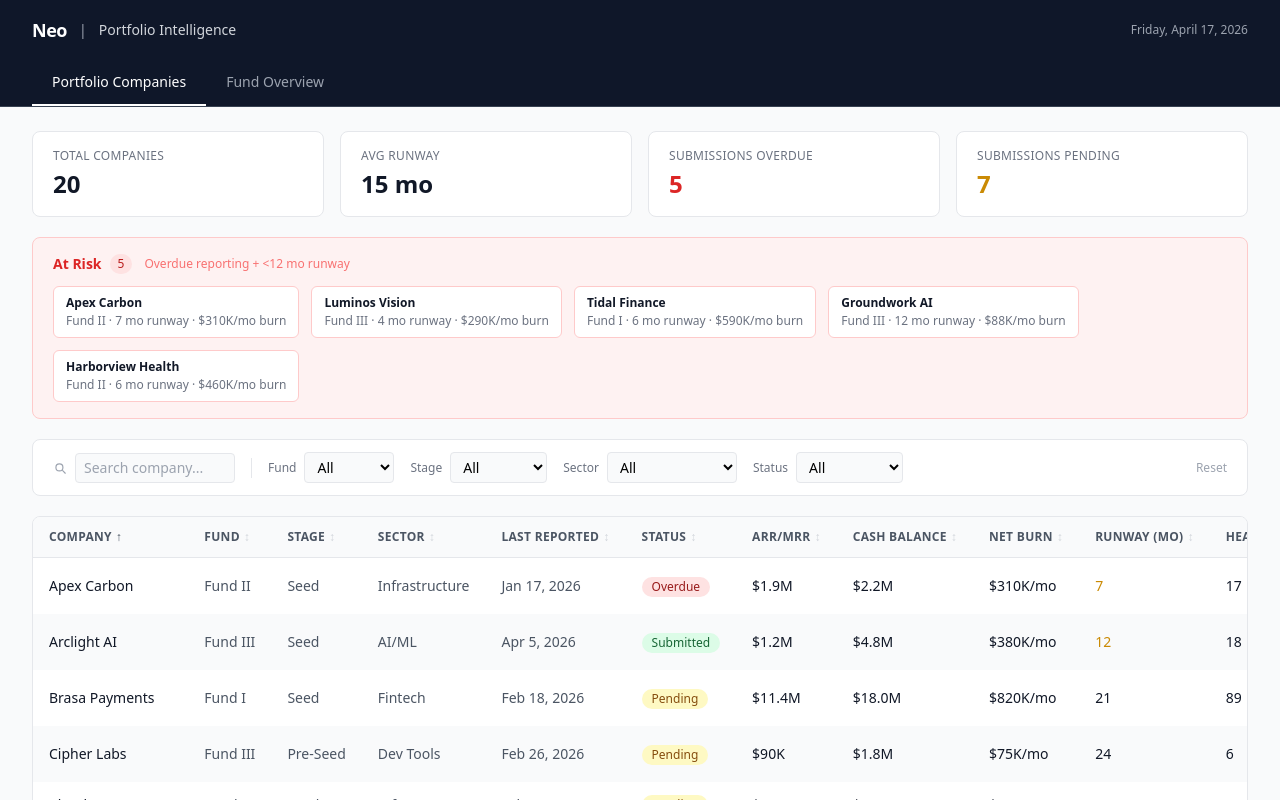
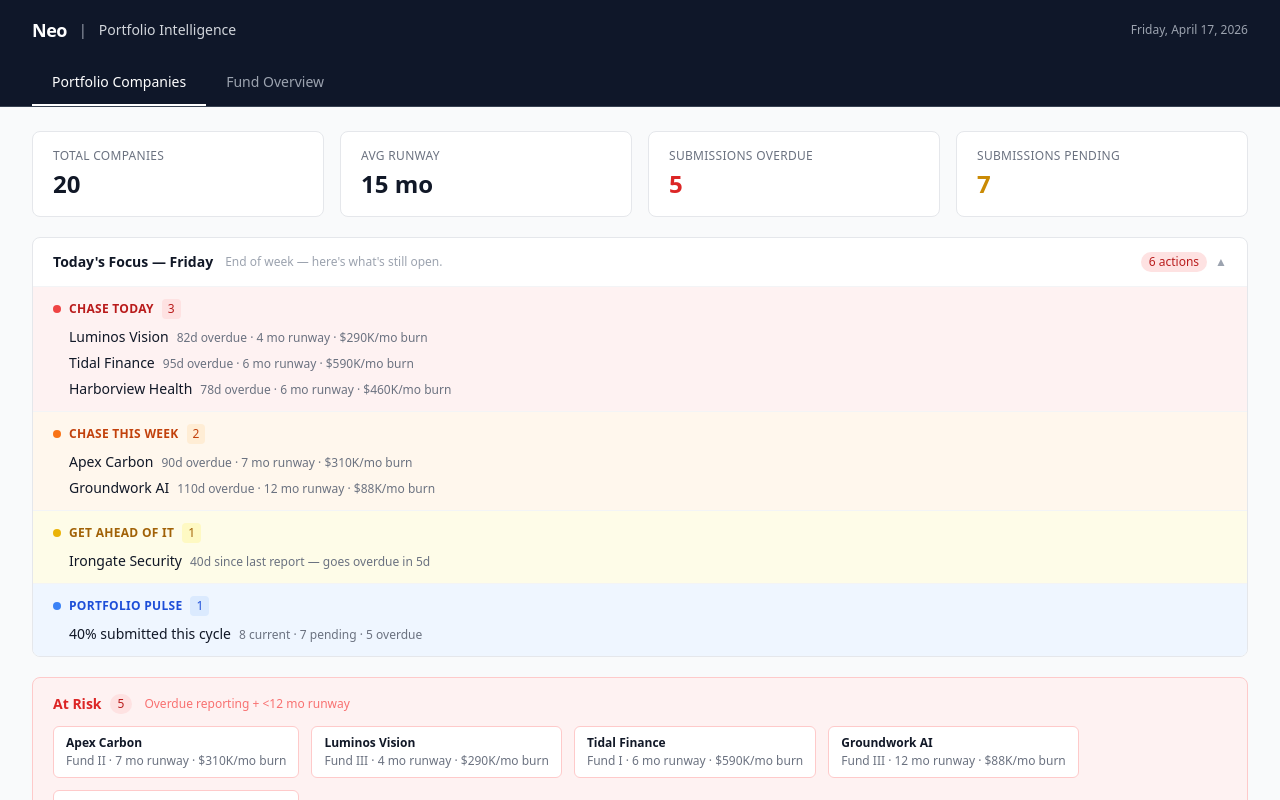
Before and after one commit to palakeel/neo-dashboard, a React (Vite) app: page / in a window 1280 px wide. Shown: the top 800 px of the page. Built offline with nearby package versions, Linux system fonts and the light colour scheme.

Commit message:
Add Daily Insights panel — tiered action items with day-of-week context

```diff
--- a/src/App.jsx
+++ b/src/App.jsx
@@ -125,6 +125,140 @@ function RunwayCell({ value }) {
   return <span className="text-gray-900">{value}</span>
 }
 
+// ─── Daily Insights ──────────────────────────────────────────────────────────
+
+const DAY_LABELS = ['Sunday', 'Monday', 'Tuesday', 'Wednesday', 'Thursday', 'Friday', 'Saturday']
+
+function getDayContext() {
+  const day = TODAY.getDay()
+  if (day === 1) return 'Start of week — here\'s what to prioritize today.'
+  if (day === 5) return 'End of week — here\'s what\'s still open.'
+  if (day === 0 || day === 6) return 'Weekend check-in — here\'s where things stand.'
+  return 'Here\'s what needs your attention today.'
+}
+
+function buildInsights(companies) {
+  const insights = []
+
+  const chaseNow = companies.filter(c => c.status === 'Overdue' && typeof c.runway === 'number' && c.runway <= 6)
+  if (chaseNow.length > 0) {
+    insights.push({
+      tier: 1,
+      label: 'Chase Today',
+      color: 'red',
+      items: chaseNow.map(c => ({
+        name: c.name,
+        detail: `${daysSince(c.lastReported)}d overdue · ${c.runway} mo runway · ${fmt$(c.burn)}/mo burn`,
+      })),
+    })
+  }
+
+  const chaseWeek = companies.filter(c => c.status === 'Overdue' && typeof c.runway === 'number' && c.runway > 6 && c.runway <= 12)
+  if (chaseWeek.length > 0) {
+    insights.push({
+      tier: 2,
+      label: 'Chase This Week',
+      color: 'orange',
+      items: chaseWeek.map(c => ({
+        name: c.name,
+        detail: `${daysSince(c.lastReported)}d overdue · ${c.runway} mo runway · ${fmt$(c.burn)}/mo burn`,
+      })),
+    })
+  }
+
+  const approaching = companies.filter(c => {
+    const d = daysSince(c.lastReported)
+    return d >= 35 && d < 46
+  })
+  if (approaching.length > 0) {
+    insights.push({
+      tier: 3,
+      label: 'Get Ahead of It',
+      color: 'yellow',
+      items: approaching.map(c => ({
+        name: c.name,
+        detail: `${daysSince(c.lastReported)}d since last report — goes overdue in ${45 - daysSince(c.lastReported)}d`,
+      })),
+    })
+  }
+
+  const submitted = companies.filter(c => c.status === 'Submitted').length
+  const pct = Math.round((submitted / companies.length) * 100)
+  insights.push({
+    tier: 4,
+    label: 'Portfolio Pulse',
+    color: 'blue',
+    items: [{
+      name: `${pct}% submitted this cycle`,
+      detail: `${submitted} current · ${companies.filter(c=>c.status==='Pending').length} pending · ${companies.filter(c=>c.status==='Overdue').length} overdue`,
+    }],
+  })
+
+  return insights
+}
+
+const INSIGHT_STYLES = {
+  red:    { border: 'border-red-200',    bg: 'bg-red-50',    dot: 'bg-red-500',    label: 'text-red-700',    badge: 'bg-red-100 text-red-700' },
+  orange: { border: 'border-orange-200', bg: 'bg-orange-50', dot: 'bg-orange-500', label: 'text-orange-700', badge: 'bg-orange-100 text-orange-700' },
+  yellow: { border: 'border-yellow-200', bg: 'bg-yellow-50', dot: 'bg-yellow-500', label: 'text-yellow-700', badge: 'bg-yellow-100 text-yellow-700' },
+  blue:   { border: 'border-blue-200',   bg: 'bg-blue-50',   dot: 'bg-blue-500',   label: 'text-blue-700',   badge: 'bg-blue-100 text-blue-700' },
+}
+
+function DailyInsights({ companies }) {
+  const [open, setOpen] = useState(true)
+  const insights = useMemo(() => buildInsights(companies), [companies])
+  const actionCount = insights.filter(i => i.tier < 4).reduce((s, i) => s + i.items.length, 0)
+
+  return (
+    <div className="bg-white border border-gray-200 rounded-lg overflow-hidden">
+      <button
+        onClick={() => setOpen(o => !o)}
+        className="w-full px-5 py-3.5 flex items-center justify-between hover:bg-gray-50 transition-colors"
+      >
+        <div className="flex items-center gap-3">
+          <span className="text-sm font-semibold text-gray-900">
+            Today's Focus — {DAY_LABELS[TODAY.getDay()]}
+          </span>
+          <span className="text-xs text-gray-400">{getDayContext()}</span>
+        </div>
+        <div className="flex items-center gap-2">
+          {actionCount > 0 && (
+            <span className="bg-red-100 text-red-700 text-xs font-medium px-2 py-0.5 rounded-full">
+              {actionCount} action{actionCount > 1 ? 's' : ''}
+            </span>
+          )}
+          <span className="text-gray-400 text-xs">{open ? '▲' : '▼'}</span>
+        </div>
+      </button>
+
+      {open && (
+        <div className="border-t border-gray-100 divide-y divide-gray-100">
+          {insights.map(insight => {
+            const s = INSIGHT_STYLES[insight.color]
+            return (
+              <div key={insight.label} className={`px-5 py-3 ${s.bg}`}>
+                <div className="flex items-center gap-2 mb-2">
+                  <span className={`w-2 h-2 rounded-full flex-shrink-0 ${s.dot}`} />
+                  <span className={`text-xs font-semibold uppercase tracking-wide ${s.label}`}>{insight.label}</span>
+                  <span className={`text-xs font-medium px-1.5 py-0.5 rounded ${s.badge}`}>{insight.items.length}</span>
+                </div>
+                <div className="flex flex-col gap-1.5 pl-4">
+                  {insight.items.map((item, i) => (
+                    <div key={i} className="flex items-baseline gap-2">
+                      <span className="text-sm font-medium text-gray-900 whitespace-nowrap">{item.name}</span>
+                      <span className="text-xs text-gray-500">{item.detail}</span>
+                    </div>
+                  ))}
+                </div>
+              </div>
+            )
+          })}
+        </div>
+      )}
+    </div>
+  )
+}
+
 // ─── At Risk Panel ────────────────────────────────────────────────────────────
 
 function AtRiskPanel({ companies }) {
@@ -219,6 +353,9 @@ function PortfolioTab() {
         <SummaryCard label="Submissions Overdue" value={overdue} accent={overdue > 0 ? 'text-red-600' : 'text-gray-900'} />
         <SummaryCard label="Submissions Pending"  value={pending}  accent={pending  > 0 ? 'text-yellow-600' : 'text-gray-900'} />
       </div>
+
+      {/* Daily Insights */}
+      <DailyInsights companies={enriched} />
 
       {/* At Risk Panel */}
       <AtRiskPanel companies={enriched} />
```
